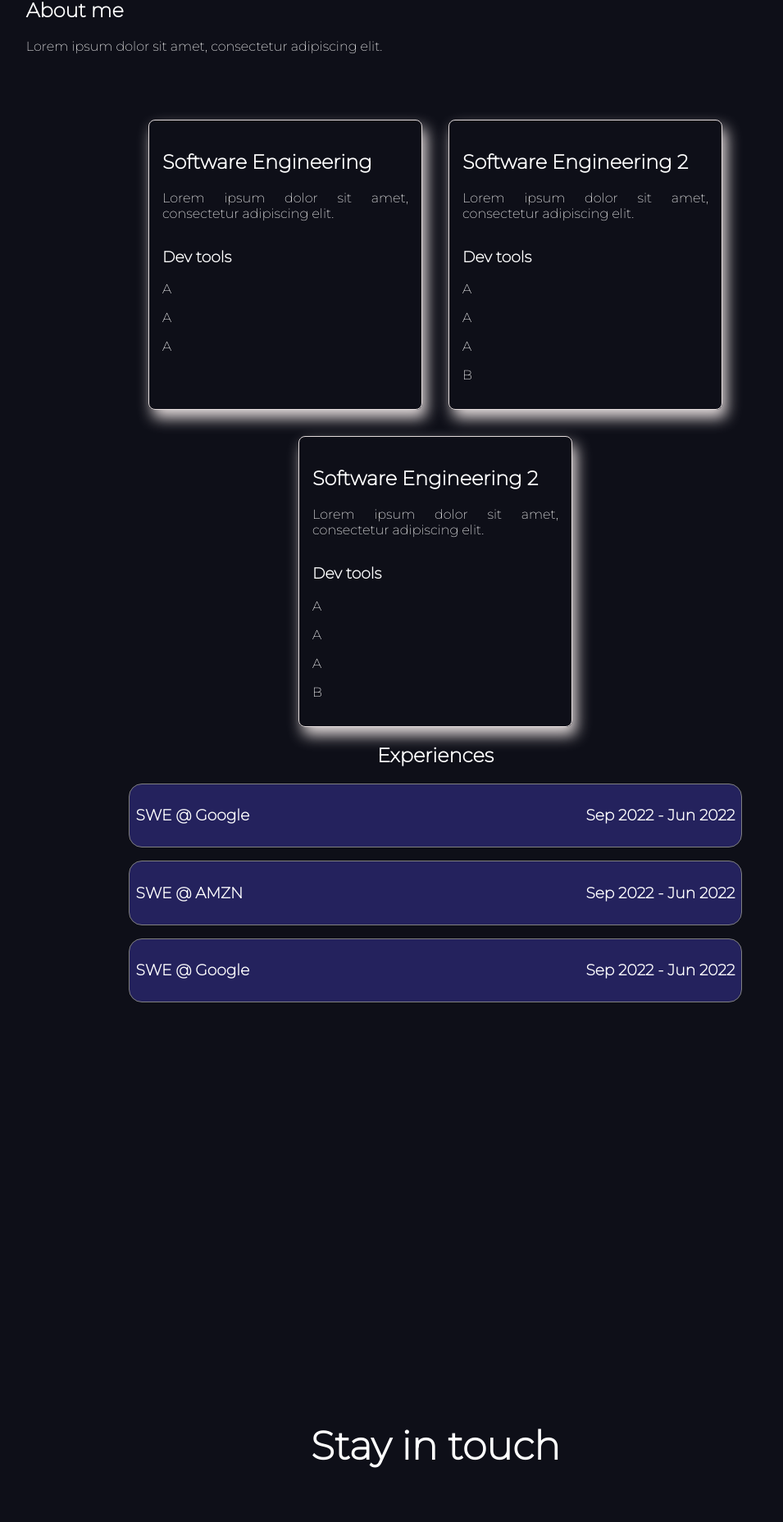
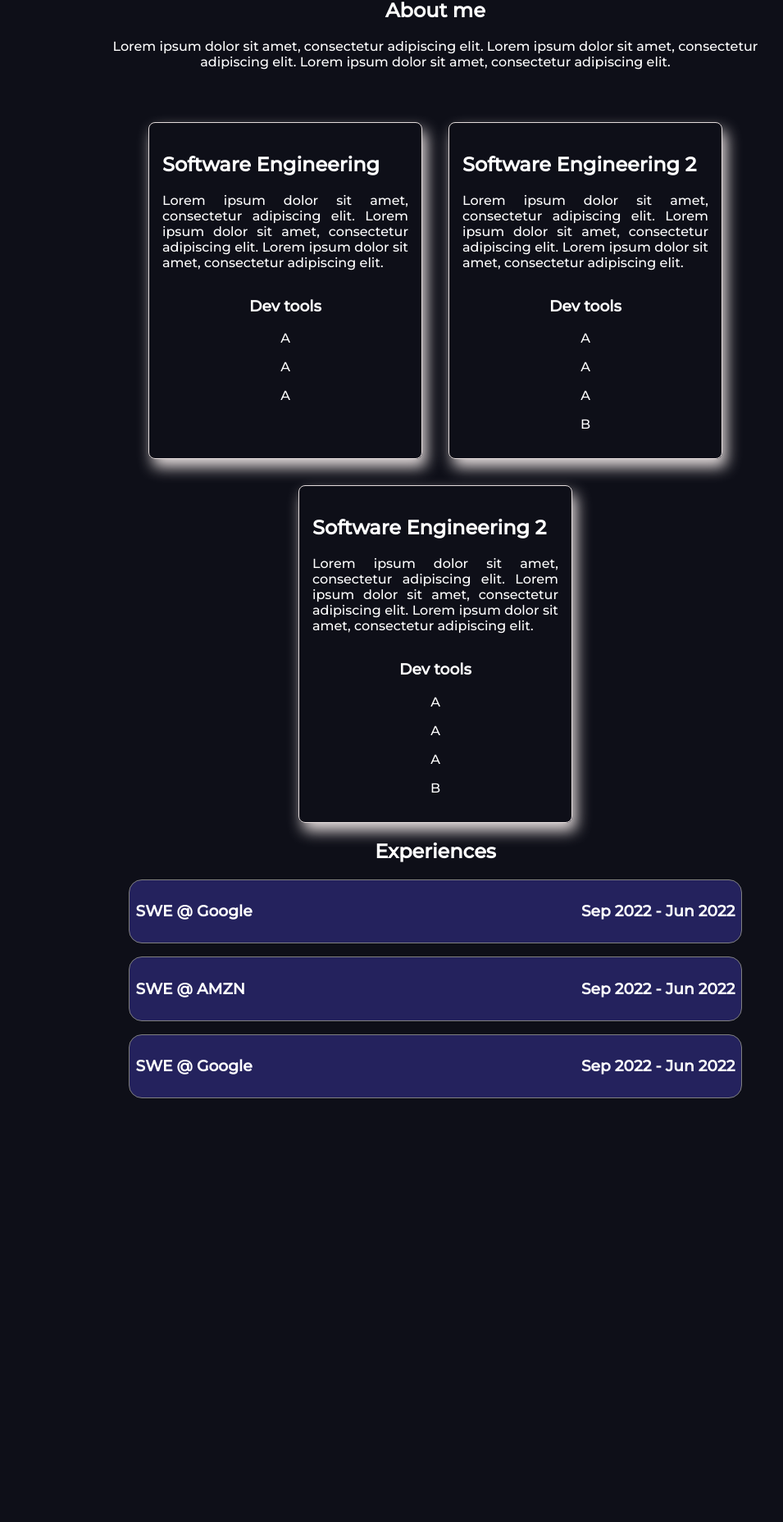
Before and after one commit to alex210501/Portfolio, a React (Create React App) app in the folder portfolio/: page / in a window 1280 px wide. Shown: the part 878-2735 px from the top of the page at 82% size, without its empty margins (109-1064 px from the left). Built offline with nearby package versions, Linux system fonts and the light colour scheme; grey boxes are pictures that could not be loaded; a web font is replaced by a local one.

Commit message:
Fix alignment error

```diff
--- a/portfolio/public/index.html
+++ b/portfolio/public/index.html
@@ -27,7 +27,7 @@
     <link rel="preconnect" href="https://fonts.googleapis.com">
     <link rel="preconnect" href="https://fonts.gstatic.com" crossorigin>
     <link href="https://fonts.googleapis.com/css2?family=Protest+Riot&family=Roboto:wght@300;400&display=swap" rel="stylesheet">
-    <link href="https://fonts.googleapis.com/css2?family=Montserrat:wght@200&display=swap" rel="stylesheet">
+    <link href="https://fonts.googleapis.com/css2?family=Montserrat:wght@500&display=swap" rel="stylesheet">
 
     <title>React App</title>
   </head>
--- a/portfolio/src/App.tsx
+++ b/portfolio/src/App.tsx
@@ -4,7 +4,6 @@ import { ThemeProvider } from "styled-components";
 import "./App.css";
 import About from "./sections/About";
 import Contact from "./sections/Contact";
-import Credits from "./sections/Credits";
 import Experiences from "./sections/Experiences";
 import { GlobalStyles } from "./styles/GlobalStyles";
 import HomeAppBar from "./components/HomeAppBar";
@@ -31,7 +30,6 @@ function App() {
         <About innerRef={aboutSectionRef} />
         <Experiences innerRef={experiencesSectionRef} />
         <Contact innerRef={contactSectionRef} />
-        <Credits />
       </ThemeProvider>
     </div>
   );
--- a/portfolio/src/components/Accordion.tsx
+++ b/portfolio/src/components/Accordion.tsx
@@ -23,6 +23,10 @@ const AccordionSummaryStyled = styled.div`
   border-radius: 1em;
   padding: 0.5em;
   background: ${({ theme }) => theme.colors.experienceSummary};
+
+  &:hover {
+    cursor: pointer;
+  }
 `;
 
 const AccordionContentStyled = styled.div<{ height: string }>`
--- a/portfolio/src/components/SkillBox.tsx
+++ b/portfolio/src/components/SkillBox.tsx
@@ -20,6 +20,10 @@ const SkillListTitle = styled.h3`
 
 `;
 
+const SkillEnumerationContainer = styled.div`
+    text-align: center;
+`
+
 interface SkillsList {
     subtitle: string;
     skills: string[];
@@ -35,10 +39,10 @@ interface SkillsEnumeration {
 // TODO - Create interface
 function SkillEnumeration({ subtitle, skills }: SkillsList) {
     return (
-        <div>
+        <SkillEnumerationContainer>
             <SkillListTitle>{subtitle}</SkillListTitle>
             {skills.map((skill) => {return <p>{skill}</p>})}
-        </div>
+        </SkillEnumerationContainer>
     );
 }
 
--- a/portfolio/src/sections/About.tsx
+++ b/portfolio/src/sections/About.tsx
@@ -3,11 +3,19 @@ import styled from "styled-components";
 import SkillBox from "../components/SkillBox";
 import Section, { labeledSectionProps } from "./Sections";
 
-const dummyText = "Lorem ipsum dolor sit amet, consectetur adipiscing elit.";
+const dummyText = "Lorem ipsum dolor sit amet, consectetur adipiscing elit. Lorem ipsum dolor sit amet, consectetur adipiscing elit. Lorem ipsum dolor sit amet, consectetur adipiscing elit.";
 
 const Container = styled.div`
   width: 80%;
   margin: auto;
+`;
+
+const AboutDescriptionContainer = styled.div`
+    width: 80%;
+    margin-left: auto;
+    margin-right: auto;
+    margin-bottom: 4em;
+    text-align: center;
 `;
 
 const SkillBoxContainer = styled.div`
@@ -25,10 +33,10 @@ export default function About({ innerRef }: labeledSectionProps) {
   return (
     <Section innerRef={innerRef}>
       <Container>
-        <div style={{ marginBottom: "5em" }}>
+        <AboutDescriptionContainer>
           <h1>About me</h1>
           <p>{dummyText}</p>
-        </div>
+        </AboutDescriptionContainer>
         <SkillBoxContainer>
           <SkillBox
             title="Software Engineering"
--- a/portfolio/src/sections/Contact.tsx
+++ b/portfolio/src/sections/Contact.tsx
@@ -1,22 +1,33 @@
 import { Button } from "@mui/material";
 import styled from "styled-components";
 
+import Credits from "./Credits";
 import Section, { labeledSectionProps } from "./Sections";
 
 const Container = styled.div`
     display: flex;
     flex-flow: column;
-    justify-content: center;
+    justify-content: space-between;
     align-items: center;
-    align-content: center;
+    align-content: space-between;
     width: 70%;
-    height: 100%;
+    height: 100vh;
     margin: auto;
 `;
 
 const ContactTitle = styled.h1`
     font-size: 3em;
     margin: 1em;
+`;
+
+const ContactTextButton = styled.div`
+    display: flex;
+    flex-flow: column;
+    justify-content: center;
+    align-items: center;
+    align-content: center;
+    width: 100%;
+    text-align: center;
 `;
 
 const email = "testemail@gmail.com";
@@ -29,8 +40,11 @@ export default function Contact({ innerRef }: labeledSectionProps) {
         <Section innerRef={innerRef}>
             <Container>
                 <ContactTitle>Stay in touch</ContactTitle>
-                <h2>{contactText}</h2>
-                <Button variant="outlined" size="large" href={`mailto:${email}`}>Contact me 👋</Button>
+                <ContactTextButton>
+                    <h2>{contactText}</h2>
+                    <Button variant="outlined" size="large" href={`mailto:${email}`}>Contact me 👋</Button>
+                </ContactTextButton>
+                <Credits />
             </Container>
         </Section>
     );
--- a/portfolio/src/sections/Credits.tsx
+++ b/portfolio/src/sections/Credits.tsx
@@ -1,17 +1,19 @@
 import styled from "@emotion/styled";
 import { Link } from "@mui/material";
 
-const CreditLink = styled(Link)`
-  display: block;
+const LinkContainer = styled.div`
   font-size: 1em;
   margin-top: 1em;
   margin-bottom: 1em;
+  text-align: center;
 `;
 
-export default function Credits() {
+export default function Credits({ className }: { className?: string }) {
   return (
-    <CreditLink href="https://github.com/alex210501/Portfolio">
+    <LinkContainer className={className}>
+      <Link href="https://github.com/alex210501/Portfolio">
       Design & Built by Alejandro
-    </CreditLink>
+      </Link>
+    </LinkContainer>
   );
 }
```
Also changed, not shown: portfolio/public/arrow-test.png (added), portfolio/src/images/memoji-apple-laptop.png.
